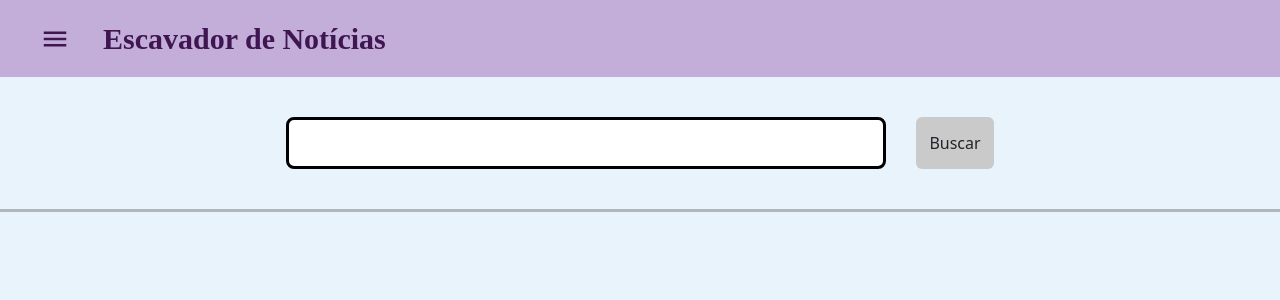
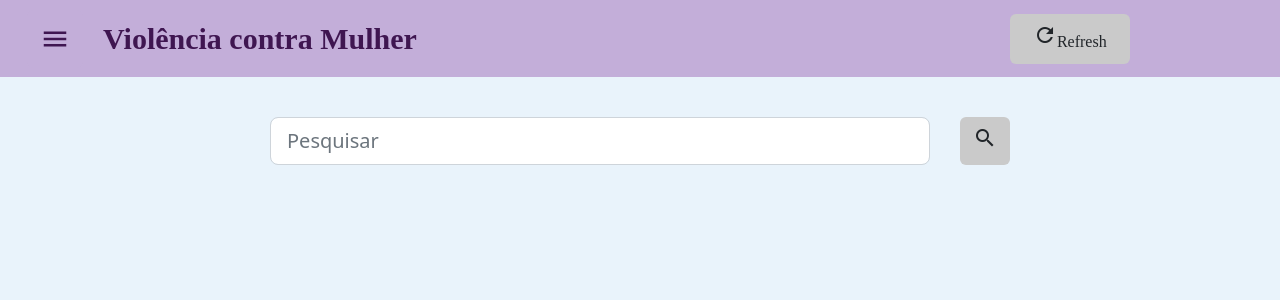
Before and after one commit to falloutdey/Projeto-Programacao-1-UFPA, a Django app: page / in a window 1280 px wide. Shown: the top 300 px of the page. Run offline with Django 4.2, Linux system fonts and the light colour scheme.

Commit message:
configuração front end

```diff
--- a/ProjetoEscavador/EscavadorApp/static/css/style.css
+++ b/ProjetoEscavador/EscavadorApp/static/css/style.css
@@ -18,20 +18,30 @@ nav, #menuHeader, #menuBody{
     font-family: montserrat;
 }
 
+NavContainer{
+    width: 300px;
+}
+
 #NavbarText{
     font-size: 30px;
     padding-left: 20px;
     color: #3f1651;
+    margin-right: 10px;
+}
+#botaoRefresh{
+    width: 150px;
+    height: 50px;
+    margin-right: 150px;
 }
 
 /* Buscador */
 form{
+    justify-content: center;
     margin: 40px;
-    justify-content: center;
 }
 
-.form-control{
-    border: 3px #000000 solid;
+#Input{
+    width: 55%;
 }
 
 .btn{
@@ -44,10 +54,6 @@ form{
     font-weight: 700;
 }
 
-hr{
-    border-top: 3px solid black;
-}
-
 /* Offcanvas */
 #menu{
     background-color: #9c3587;
@@ -55,7 +61,7 @@ hr{
 
 #Sobre, #Gerenciador{
     text-decoration: none;
-    font-size: 15px;
+    font-size: 20px;
     font-weight: 400;
     padding: 10px;
 }
@@ -80,8 +86,18 @@ hr{
 }
 
 #botaoSair{
-    font-size: 20px;
-    color: #FFFFFF !important;
+    font-size: 10px;
+    background-color: #9c3587;
+}
+
+#botaoSair:hover{
+    background-color: #7a2a6a;
+}
+
+#iconClose{
+    color: #FFFFFF;
+    font-size: 30px;
+    padding-top: 8px;
 }
 
 #menuBody{
@@ -90,6 +106,8 @@ hr{
 
 #menuHeader{
     padding-bottom: 0;
+    margin-top: 10px;
+    margin-bottom: 10px;
 }
 
 #MenuTitulo{
--- a/ProjetoEscavador/EscavadorApp/templates/gerenciador.html
+++ b/ProjetoEscavador/EscavadorApp/templates/gerenciador.html
@@ -24,12 +24,12 @@
 <body>
     <nav class="navbar navbar-expand">
         <div class="container-fluid d-flex flex-row justify-content-start">
-            <div class="navbar-brand">
+            <button class="btn" type="button" id="botaoVoltar">
                 <a href="/">
                     <i class="material-icons" id="icon">arrow_back</i>
                 </a>
-            </div>
-                <span class="navbar-text">Gerenciador de Fontes</span>
+            </button>
+                <span class="navbar-text" id="NavText">Gerenciador de Fontes</span>
         </div>
     </nav>
 </body>
--- a/ProjetoEscavador/EscavadorApp/templates/index.html
+++ b/ProjetoEscavador/EscavadorApp/templates/index.html
@@ -23,7 +23,9 @@
     <div class="offcanvas offcanvas-start" id="menu">
         <div class="offcanvas-header" id="menuHeader">
             <h1 class="offcanvas-title" id="MenuTitulo">Menu</h1>
-            <button type="button" class="btn-close text-reset" data-bs-dismiss="offcanvas" id="botaoSair"></button>
+            <button type="button" class="btn text-reset" data-bs-dismiss="offcanvas" id="botaoSair">
+                <i class="material-icons" id="iconClose">close</i>
+            </button>
         </div>
         <div class="offcanvas-body" id="menuBody">
             <hr>
@@ -34,23 +36,26 @@
         </div>
     </div>
     <nav class="navbar navbar-expand">
-        <div class="container-fluid d-flex justify-content-start">
-            <!-- Button to open the offcanvas sidebar -->
+        <div class="container-fluid d-flex justify-content-start" id="NavContainer">
             <button class="btn" type="button" data-bs-toggle="offcanvas" data-bs-target="#menu" id="botaoMenu">
                 <i class="material-icons" id="iconMenu">menu</i>
             </button>
-            <span class="navbar-text" id="NavbarText">Escavador de Notícias</span>
+            <span class="navbar-text" id="NavbarText">Violência contra Mulher</span>
         </div>
+        <button class="btn" type="button" data-bs-toggle="tooltip" data-bs-placement="bottom" title="Clique para recarregar o escavador de notícias" id="botaoRefresh">
+            <i class="material-icons">refresh</i>Refresh
+        </button>
     </nav>
-
-    <div>
-        <form class="d-flex" method="POST">
-            {% csrf_token %}
-            <input class = "form-control form-control-lg w-50" id="BuscaNoticias" type="text" name="Pesquisar">
-            <button class= "btn" id="botao" type="submit">Buscar</button>
-        </form>
-    </div>
-    <hr>
+    <form class="d-flex">
+        <input class="form-control form-control-lg" type="search" placeholder="Pesquisar" aria-label="Search" id="Input">
+        <button class="btn" type="submit"><i class="material-icons">search</i></button>
+    </form>
 </body>
 
 </html>
+
+<!-- <form class="" method="POST">
+                {% csrf_token %}
+                <input class="form-control form-control-lg w-50" id="BuscaNoticias" type="text" name="Pesquisar">
+                <button class="btn" id="botao" type="submit">Buscar</button>
+            </form> -->
```
Also changed, not shown: ProjetoEscavador/EscavadorApp/static/css/gerenciador.css (+12 -2 lines).
